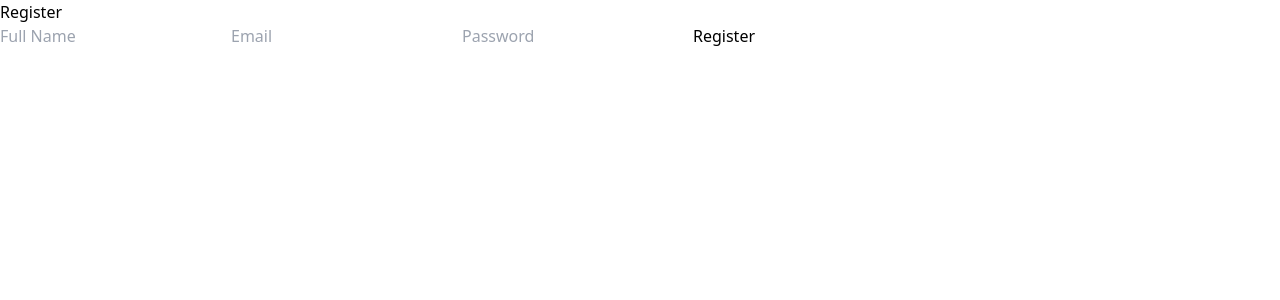
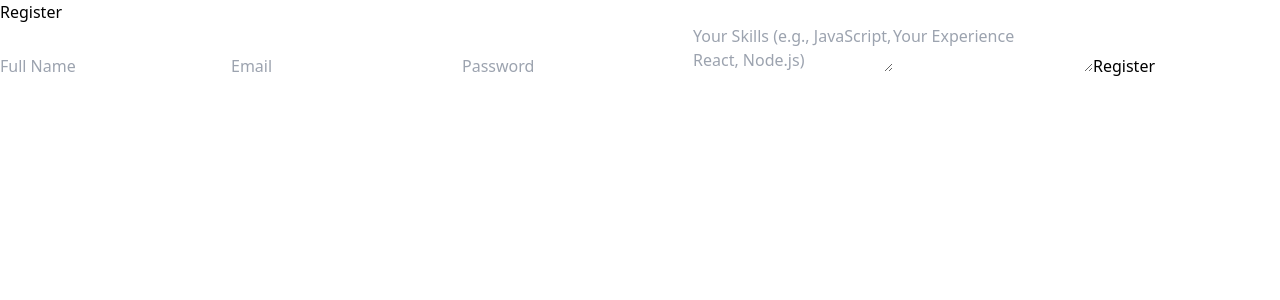
Before and after one commit to duhnuker/Insight, a React (Vite) app in the folder client/: page /register in a window 1280 px wide. Shown: the top 300 px of the page. Built offline with nearby package versions, Linux system fonts and the light colour scheme; no server answers.

Commit message:
Skills and Experience section in registration

```diff
--- a/client/src/pages/Register.tsx
+++ b/client/src/pages/Register.tsx
@@ -5,19 +5,21 @@ const Register = ({ setAuth }: { setAuth: (auth: boolean) => void }) => {
     const [inputs, setInputs] = useState({
         email: "",
         password: "",
-        name: ""
+        name: "",
+        skills: "",
+        experience: ""
     });
 
-    const { email, password, name } = inputs;
+    const { email, password, name, skills, experience } = inputs;
 
-    const onChange = (e: React.ChangeEvent<HTMLInputElement>) => {
+    const onChange = (e: React.ChangeEvent<HTMLInputElement | HTMLTextAreaElement>) => {
         setInputs({ ...inputs, [e.target.name]: e.target.value });
     };
 
     const onSubmitForm = async (e: React.FormEvent<HTMLFormElement>) => {
         e.preventDefault();
         try {
-            const body = { email, password, name };
+            const body = { email, password, name, skills, experience };
             const response = await axios.post("http://localhost:5000/auth/register",
                 body,
                 {
@@ -68,6 +70,20 @@ const Register = ({ setAuth }: { setAuth: (auth: boolean) => void }) => {
                         value={password}
                         onChange={onChange}
                     />
+                    <textarea
+                        className="w-full px-4 py-3 rounded-md border border-gray-300 focus:outline-none focus:ring-2 focus:ring-lime-600 focus:border-transparent transition"
+                        name='skills'
+                        placeholder='Your Skills (e.g., JavaScript, React, Node.js)'
+                        value={skills}
+                        onChange={onChange}
+                    />
+                    <textarea
+                        className="w-full px-4 py-3 rounded-md border border-gray-300 focus:outline-none focus:ring-2 focus:ring-lime-600 focus:border-transparent transition"
+                        name='experience'
+                        placeholder='Your Experience'
+                        value={experience}
+                        onChange={onChange}
+                    />
                     <button
                         type="submit"
                         className="w-full bg-lime-600 text-white py-3 rounded-md hover:bg-lime-600 transition duration-200 font-medium"
```
